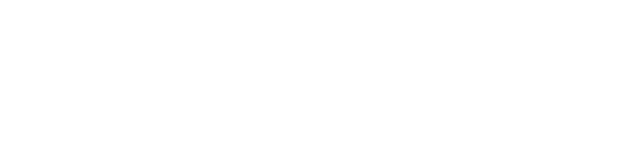
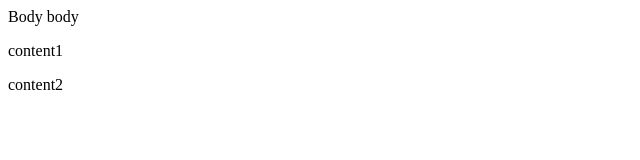
Before and after one commit to SeungHyunKim85/cloning-project1, a plain HTML site: page index.html in a window 1280 px wide. Shown: the whole page, without its empty margins (0-640 px from the left). Drawn offline with Linux system fonts and the light colour scheme.

Commit message:
Add: editing feat-body

```diff
--- a/index.html
+++ b/index.html
@@ -3,5 +3,10 @@
 	<head>
 		<title>Title</title>
 	</head>
-	<body></body>
+	<body>
+		<div>Body body</div>
+		<p>content1</p>
+		<span>content2</span>
+	</body>
+
 </html>
```
